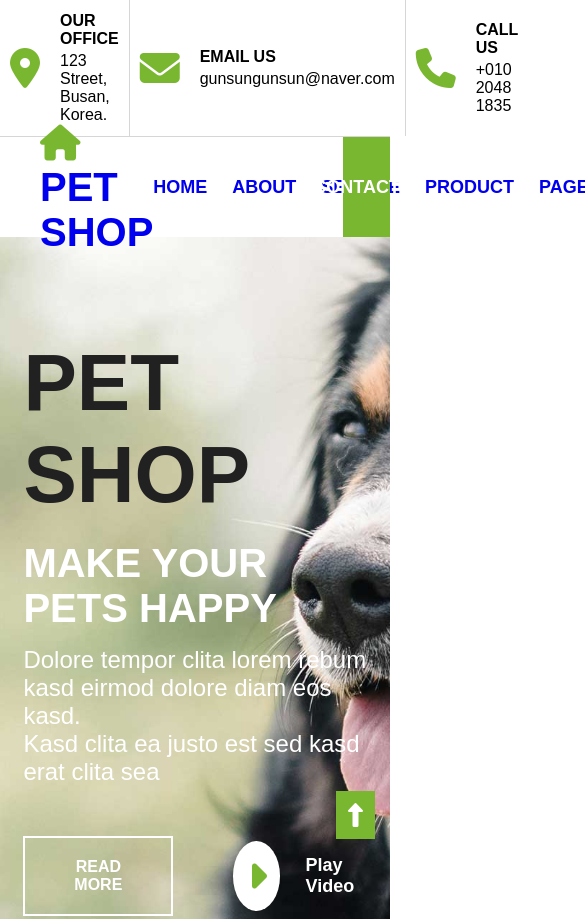
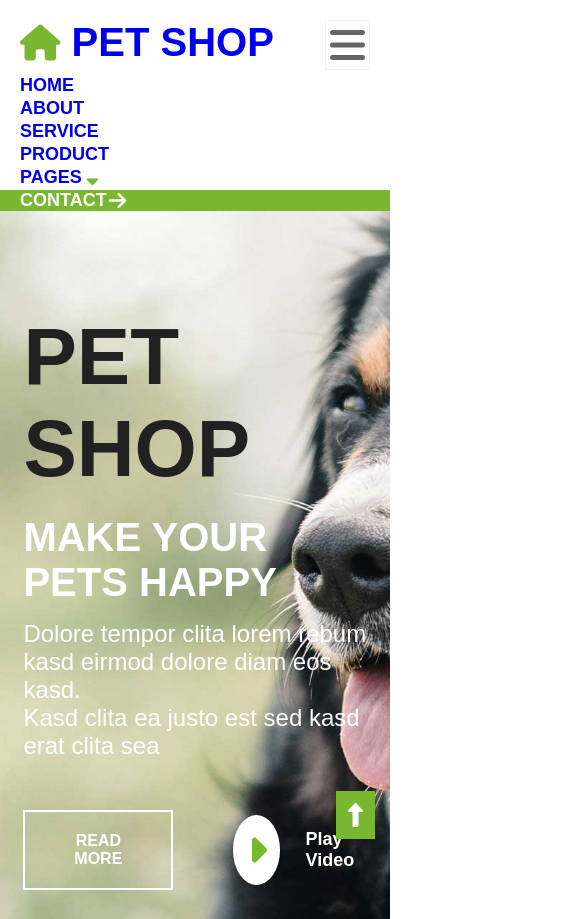
Before and after one commit to rudmoon/Pet-Shop, a plain HTML site: page index.html in a window 390 px wide. Shown: the top 919 px of the page, 585 px wide, since content can reach past the window. Drawn offline with nearby package versions, Linux system fonts and the light colour scheme.

Commit message:
CSS,jQuery Start
CSS,jQuery Start

```diff
--- a/index.html
+++ b/index.html
@@ -6,7 +6,12 @@
     <meta name="viewport" content="width=device-width, initial-scale=1.0">
     <link rel="stylesheet" href="style.css">
     <script src="main.js" defer></script>
-    <script src="https://ajax.googleapis.com/ajax/libs/jquery/3.6.1/jquery.min.js"></script>
+
+    <!-- jQuery & jQuery UI -->
+    <script src="https://ajax.googleapis.com/ajax/libs/jquery/3.6.1/jquery.min.js" type="text/javascript"></script>
+    <script src="https://code.jquery.com/ui/1.12.0/jquery-ui.js" integrity="sha256-0YPKAwZP7Mp3ALMRVB2i8GXeEndvCq3eSl/WsAl1Ryk=" crossorigin="anonymous"></script>
+
+    <!-- fontAsome -->
     <script src="https://kit.fontawesome.com/4a51d562a2.js" crossorigin="anonymous"></script>
     <title>Pet-Shop</title>
 </head>
@@ -38,7 +43,6 @@
 
     <!-- Nav Part -->
     <nav id="nav">
-        <div class="nav__left">
         <div class="nav__left--logo">
             <a href="#"><i class="fa-solid fa-house"></i> PET SHOP</a>
         </div>
@@ -48,12 +52,10 @@
             <li class="nav--menus"><a href="#">SERVICE</a></li>
             <li class="nav--menus"><a href="#">PRODUCT</a></li>
             <li class="nav--menus"><a href="#"><span>PAGES</span><i class="fa-solid fa-sort-down"></i></a></li>
+            <li class="nav--menus"><a href="#"><span>CONTACT</span><i class="fa-solid fa-arrow-right"></i></a></li>
         </ul>
-        </div>
-        <div class="nav__right">
-            <a href="#">
-                <span>CONTACT</span><i class="fa-solid fa-arrow-right"></i>
-            </a>
+        <div class="nav__hide">
+            <a href="#" id="nav__burger"><i class="fa-solid fa-bars"></i></a>
         </div>
     </nav>
 
--- a/main.js
+++ b/main.js
@@ -0,0 +1,8 @@
+
+//NavBurger Click => Navbar toggle
+
+$(document).ready(function() {
+    $('.nav__hide').click(function() {
+        $('.nav__left--menu').fadeToggle();
+    })
+})
--- a/style.css
+++ b/style.css
@@ -70,22 +70,18 @@ i {
     display: flex;
     justify-content: space-between;
     align-items: center;
-}
-.nav__left {
-    display: flex;
-    justify-content: space-between;
-    align-items: center;
-    width: 88%;
-    font-weight: 900;
-    height: 100%;
+    margin-right: 0;
 }
 .nav__left--logo {
     color : var(--color-black);
     font-size: var(--font-bigger);
-    margin-left: 40px;
     height: 100%;
     display: flex;
+    font-weight: 900;
     align-items: center;
+}
+.nav__left--logo, .nav__left--menu li:last-child {
+    padding : 0 20px;
 }
 .nav__left--logo i {
     font-size: 36px;
@@ -94,60 +90,56 @@ i {
     display: flex;
     align-items: center;
     height: 100%;
-
 }
 .nav__left--menu li {
-    margin-right: 25px;
     height: 100%;
+    margin-right: 35px;
     display: flex;
     align-items: center;
     font-size: var(--font-medium);
+    cursor: pointer;
+}
+.nav__left--menu li:last-child {
+    background-color: var(--color-green);
+    margin-right: 0;
+
 }
 .nav__left--menu li a {
     height: 100%;
     display: flex;
     align-items: center;
+    font-weight: 600;
+}
+.nav__left--menu li:last-child a {
+    color : var(--color-white);
+}
+.nav__left--menu li i {
+    font-size: var(--font-medium);
+    margin-left: 5px;
 }
 
-.nav__left--menu li:hover a {
-    color : var(--color-green);
-    transition: all 0.4s;
-}
 
-.nav__left--menu li:last-child a{
-    display: flex;
-    align-items: center;
-    justify-content: center;
-}
+
 .nav__left--menu li:last-child a i {
     margin-left: 2px;
     font-size: 20px;
     display: flex;
     justify-content: center;
-    color : var(--color-gray);
+    color : var(--color-white);
 }
 .nav__left--menu li:hover a i {
     color : var(--color-green);
     transition: all 0.4s;
 }
-.nav__right {
-    background-color: var(--color-green);
-    width: 12%;
-    height: 100%;
-    font-size: var(--font-medium);
+.nav__left--menu li:hover a {
+    color : var(--color-green);
+    transition: all 0.4s;
 }
-.nav__right a{
-    display: flex;
-    justify-content: center;
-    align-items: center;
-    font-weight: 900;
+.nav__left--menu li:last-child:hover a,.nav__left--menu li:last-child:hover i {
     color : var(--color-white);
-    height: 100%;
 }
-.nav__right a i {
-    margin-left: 6px;
-    color : white;
-    font-size: var(--font-small);
+.nav__hide {
+    display: none;
 }
 
 /* Header Part */
@@ -778,3 +770,58 @@ i {
     font-size: var(--font-big);
     color : var(--color-white);
 }
+
+
+/* Responsive CSS3 */
+@media screen and (max-width:968px) {
+    #contact {
+        display: none;
+    }
+    #nav {
+        position: relative;
+        height: 100%;
+        display: flex;
+        flex-direction: column;
+    }
+    .nav__left--logo {
+        margin: 20px 0;
+        align-items: flex-start;
+        width: 100%;
+    }
+    .nav__left--menu {
+        width: 100%;
+        margin-top: -10px;
+        display: flex;
+        flex-direction: column;
+        justify-content: flex-start;
+    }
+    .nav__left--menu li {
+        margin-right: 0;
+        margin-bottom: 2px;
+        width: 100%;
+        padding: 0 20px;
+        display: flex;
+        justify-content: flex-start;
+    }
+    .nav__left--menu li:last-child {
+        margin-bottom: 0;
+    }
+    .nav__left--menu li a {
+        width: 100%;
+    }
+    .nav__hide {
+        display: block;
+        position: absolute;
+        top : 20px;
+        right : 20px;
+        border: 1px solid #f3f3f3;
+        padding : 4px;
+    }
+    .nav__hide i {
+        color : var(--color-gray);
+        font-size: var(--font-bigger);
+    }
+    .nav__left--menu.hide {
+        display: none;
+    }
+}
--- /dev/null
+++ b/testCss.css
@@ -0,0 +1,28 @@
+* {
+    margin : 0;
+    padding : 0;
+    box-sizing: border-box;
+}
+
+p {
+    width: 500px;
+    height: 300px;
+    margin: 200px 0 0 200px;
+    position: relative;
+}
+strong {
+    position: absolute;
+    z-index: 1;
+    bottom: 5px;
+    left:-50%;
+    transform: translateX(-50%);
+}
+span {
+    position: absolute;
+    box-shadow: inset 30px 30px 50px rgba(50,30,0,0.6);
+    opacity: 0;
+    width: 500px;
+    height: 300px;
+    left: 0;
+    top: 0;
+}
```
Also changed, not shown: test.html (added, +32 -0 lines), testJS.js (added, +23 -0 lines). Lines whose indentation alone changed are shown as unchanged.
